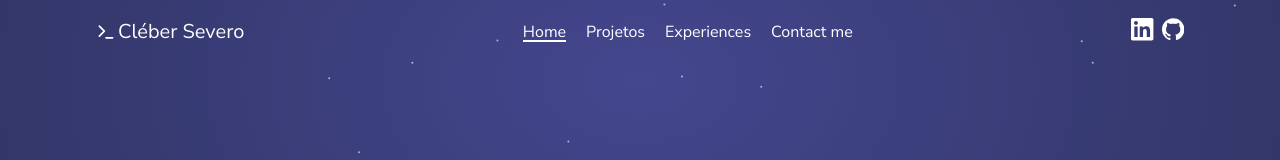
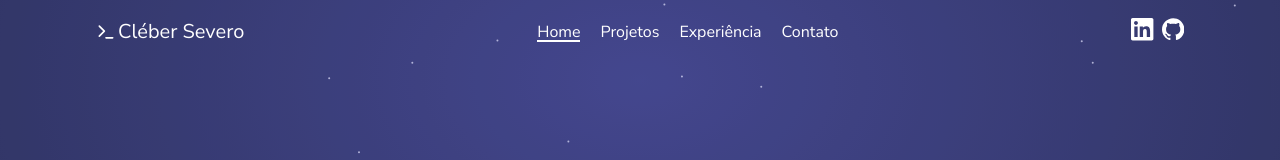
Before and after one commit to Cleber-Severo/my-portfolio, a React (Vite) app: page / in a window 1280 px wide. Shown: the top 160 px of the page. Built offline with nearby package versions, Linux system fonts and the light colour scheme; a web font is replaced by a local one.

Commit message:
fix: header nav item name

```diff
--- a/src/components/Header.tsx
+++ b/src/components/Header.tsx
@@ -15,7 +15,7 @@ const Header = ({ containerRef }: IHeaderProps) => {
   useEffect(() => {
     const handleScroll = () => {
 
-        setIsScrolled(window.scrollY > 0);
+        setIsScrolled(window.scrollY > 130);
 
     };
     window?.addEventListener('scroll', handleScroll);
@@ -34,8 +34,8 @@ const Header = ({ containerRef }: IHeaderProps) => {
       <nav>
         <a href="#hero">Home</a>
         <a href="#projects">Projetos</a>
-        <a href="#resume">Experiences</a>
-        <a href="#contact">Contact me</a>
+        <a href="#resume">Experiência</a>
+        <a href="#contact">Contato</a>
       </nav>
       <div>
         <a
```
